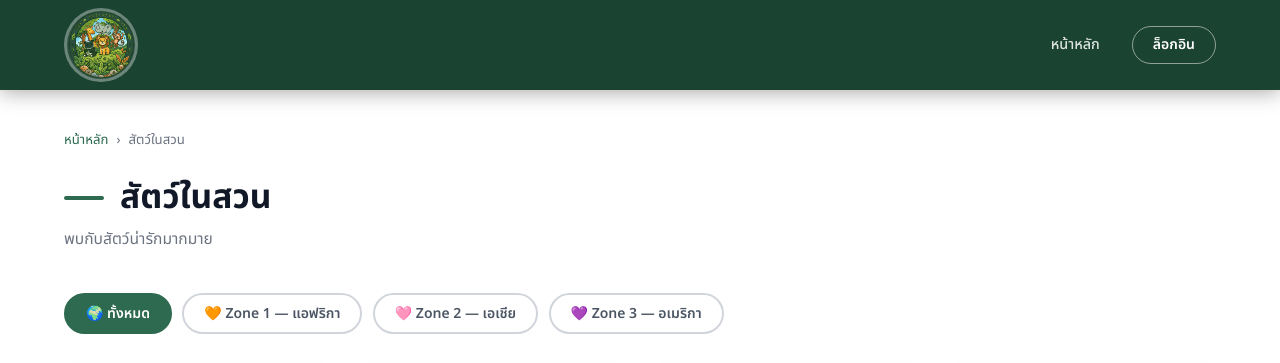
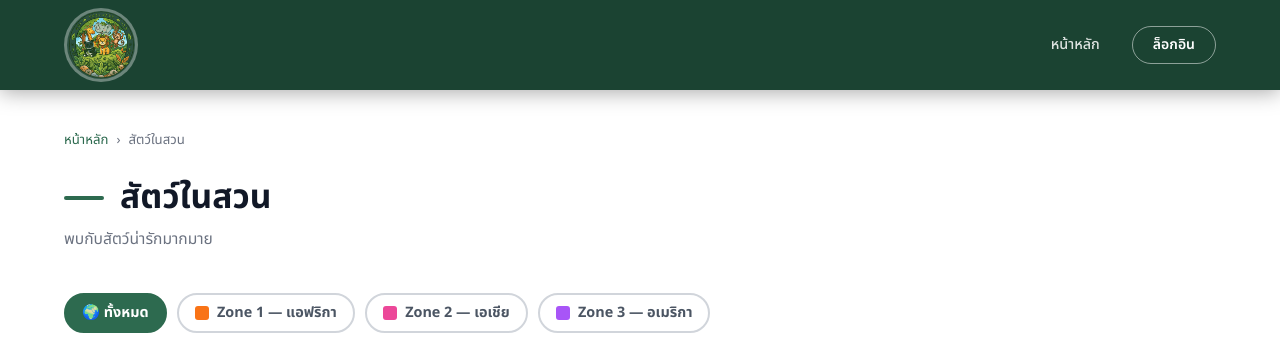
Before and after one commit to Micosz/3_CS251_SourceCode, a website: page animals.html in a window 1280 px wide. Shown: the top 363 px of the page. Drawn offline with Linux system fonts and the light colour scheme; grey boxes are pictures that could not be loaded.

Commit message:
change emoji

```diff
--- a/animals.html
+++ b/animals.html
@@ -26,9 +26,9 @@
       <!-- Zone filter tabs -->
       <div class="zone-filter-tabs">
         <button class="zone-tab active" data-zone="all" onclick="filterZone('all', this)">🌍 ทั้งหมด</button>
-        <button class="zone-tab" data-zone="1" onclick="filterZone(1, this)">🧡 Zone 1 — แอฟริกา</button>
-        <button class="zone-tab" data-zone="2" onclick="filterZone(2, this)">🩷 Zone 2 — เอเชีย</button>
-        <button class="zone-tab" data-zone="3" onclick="filterZone(3, this)">💜 Zone 3 — อเมริกา</button>
+        <button class="zone-tab" data-zone="1" onclick="filterZone(1, this)"><div class="zone-color zone-1-color"></div> Zone 1 — แอฟริกา</button>
+        <button class="zone-tab" data-zone="2" onclick="filterZone(2, this)"><div class="zone-color zone-2-color"></div> Zone 2 — เอเชีย</button>
+        <button class="zone-tab" data-zone="3" onclick="filterZone(3, this)"><div class="zone-color zone-3-color"></div> Zone 3 — อเมริกา</button>
       </div>
 
       <!-- Animals grid -->
--- a/css/user.css
+++ b/css/user.css
@@ -1067,18 +1067,27 @@
   display: flex;
   gap: 0.65rem;
   margin-bottom: 2rem;
-  flex-wrap: wrap;
+  flex-wrap: nowrap;
+  overflow-x: auto;
+  -webkit-overflow-scrolling: touch;
+  align-items: center;
+  padding-bottom: 0.25rem;
 }
 .zone-tab {
-  padding: 0.5rem 1.25rem;
+  display: inline-flex;
+  align-items: center;
+  gap: 0.5rem;
+  padding: 0.45rem 1rem;
   border-radius: var(--radius-full);
-  font-size: 0.875rem;
-  font-weight: 600;
+  font-size: 0.9rem;
+  font-weight: 700;
   border: 2px solid var(--gray-300);
   color: var(--gray-600);
   background: white;
   transition: var(--transition);
   cursor: pointer;
+  flex: 0 0 auto;
+  white-space: nowrap;
 }
 .zone-tab:hover { border-color: var(--primary); color: var(--primary); }
 .zone-tab.active {
@@ -1086,6 +1095,16 @@
   color: white;
   border-color: var(--primary);
 }
+
+/* per-zone active colors */
+.zone-tab[data-zone="1"].active { background: #f97316; border-color: #f97316; color: white; }
+.zone-tab[data-zone="2"].active { background: #ec4899; border-color: #ec4899; color: white; }
+.zone-tab[data-zone="3"].active { background: #a855f7; border-color: #a855f7; color: white; }
+
+/* hide small square when tab is filled with zone color */
+.zone-tab[data-zone="1"].active .zone-color,
+.zone-tab[data-zone="2"].active .zone-color,
+.zone-tab[data-zone="3"].active .zone-color { display: none; }
 
 .animals-full-grid {
   display: grid;
```
